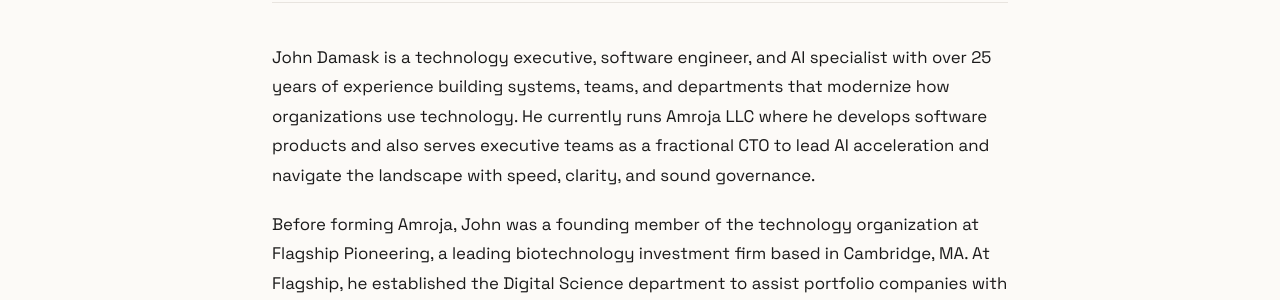
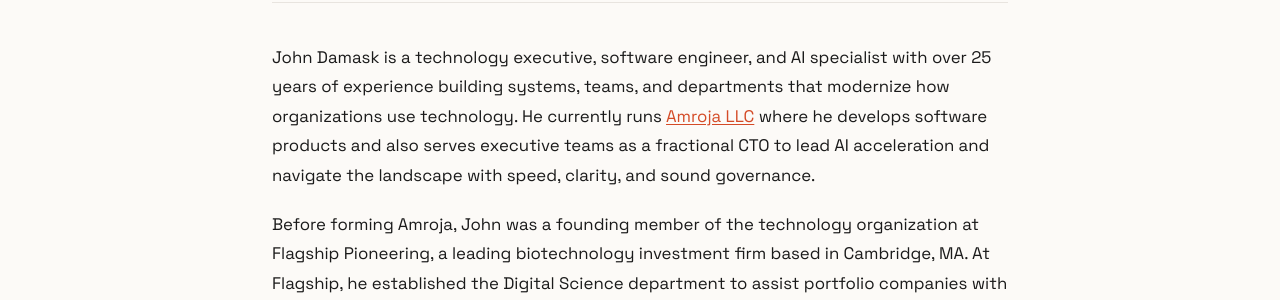
Before and after one commit to jbdamask/jbdamask.github.io, a Jekyll site: the page built from aboutme.md, in a window 1280 px wide and 1047 px high. Shown: the part 207-507 px from the top of the window. Built offline with Jekyll 4.4.1, drawn with Linux system fonts in a browser that asks for light colours; some of the changed lines change nothing that is shown.

Commit message:
made it real

```diff
--- a/aboutme.md
+++ b/aboutme.md
@@ -4,7 +4,7 @@
 permalink: /about/
 ---
 
-John Damask is a technology executive, software engineer, and AI specialist with over 25 years of experience building systems, teams, and departments that modernize how organizations use technology. He currently runs Amroja LLC where he develops software products and also serves executive teams as a fractional CTO to lead AI acceleration and navigate the landscape with speed, clarity, and sound governance.
+John Damask is a technology executive, software engineer, and AI specialist with over 25 years of experience building systems, teams, and departments that modernize how organizations use technology. He currently runs [Amroja LLC](https://amroja.com) where he develops software products and also serves executive teams as a fractional CTO to lead AI acceleration and navigate the landscape with speed, clarity, and sound governance.
 
 Before forming Amroja, John was a founding member of the technology organization at Flagship Pioneering, a leading biotechnology investment firm based in Cambridge, MA. At Flagship, he established the Digital Science department to assist portfolio companies with cloud computing, bioinformatics, data management, and software engineering. His team created Flagship’s standard Digital Backbone for Biotech, enabling Flagship to rapidly launch new companies that were technologically-mature from day one. He co-led the firm's AI adoption strategy and pioneered a model for portfolio companies to benefit from collective data. Earlier, he spent over a decade at Novartis Institutes for BioMedical Research, culminating as Global Head of Cloud, where he led the organization's transformation to AWS.
 
```
